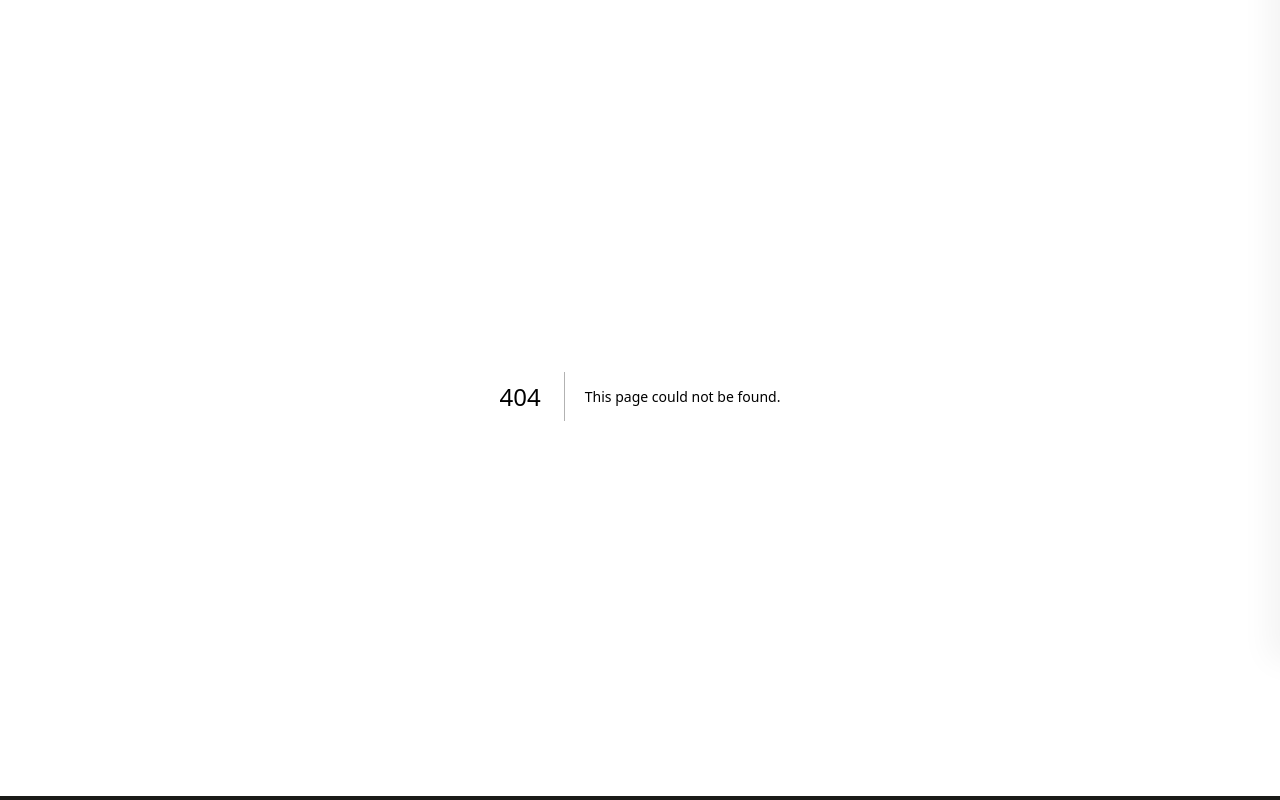
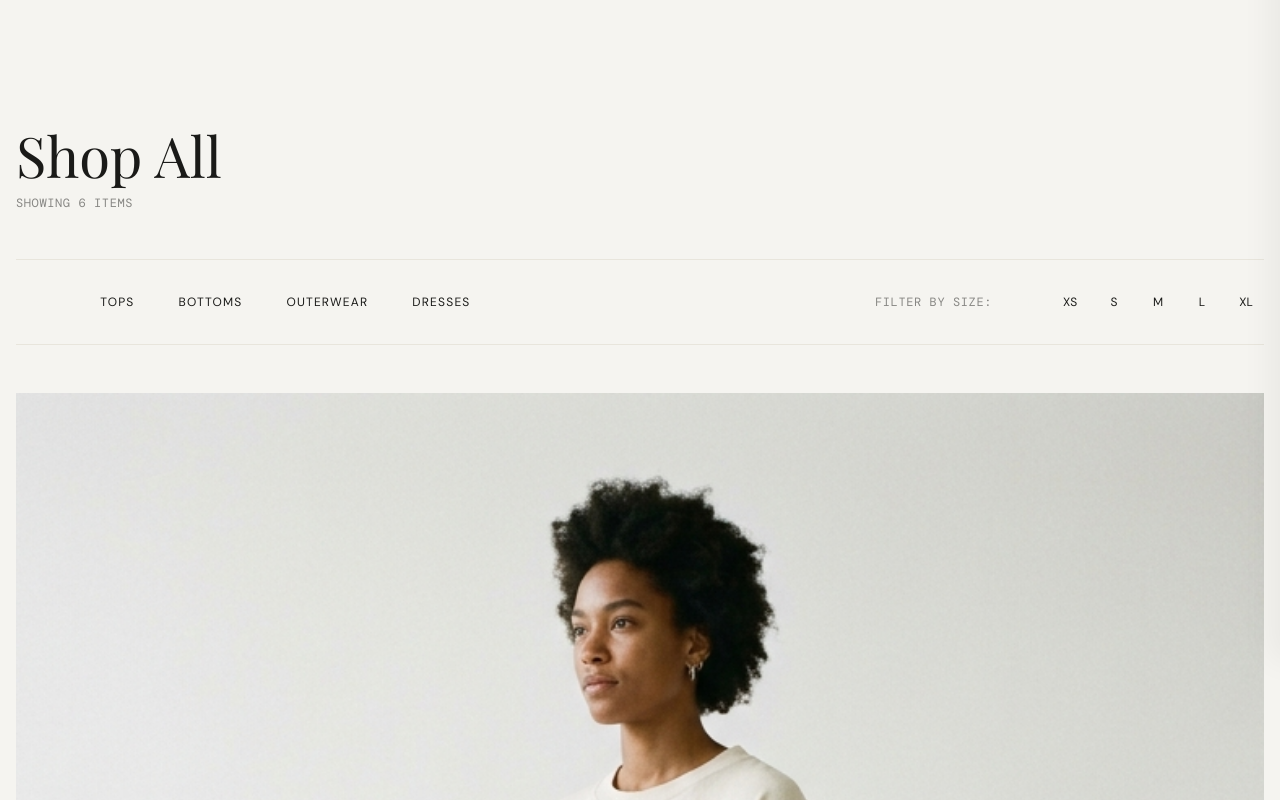
Before and after one commit to adeyemo-taiwo-m/ATM-Wears, a Next.js app: page /shop in a window 1280 px wide. Before the commit this address had no page. Shown: the part 140-940 px from the top of the page. Built offline with nearby package versions, Linux system fonts and the light colour scheme; a web font is replaced by a local one.

Commit message:
Implement Shop page with dynamic category and size filtering, Next.js searchParams, and GSAP page transitions

```diff
--- /dev/null
+++ b/src/app/shop/page.tsx
@@ -0,0 +1,176 @@
+'use client';
+
+import React, { useState, useEffect, Suspense } from 'react';
+import { useSearchParams } from 'next/navigation';
+import { PRODUCTS, Product } from '@/data/products';
+import { useCart } from '@/context/CartContext';
+import Link from 'next/link';
+import gsap from 'gsap';
+
+function ShopContent() {
+  const searchParams = useSearchParams();
+  const initialCat = searchParams.get('cat') || 'all';
+
+  const { addToCart } = useCart();
+  const [selectedCat, setSelectedCat] = useState(initialCat);
+  const [selectedSize, setSelectedSize] = useState<string | null>(null);
+  const [filteredProducts, setFilteredProducts] = useState<Product[]>(PRODUCTS);
+
+  // Sync category filter with query parameter if it changes
+  useEffect(() => {
+    const cat = searchParams.get('cat') || 'all';
+    setSelectedCat(cat);
+  }, [searchParams]);
+
+  // Handle filtering logic
+  useEffect(() => {
+    let result = PRODUCTS;
+
+    if (selectedCat !== 'all') {
+      result = result.filter((p) => p.category === selectedCat);
+    }
+
+    if (selectedSize) {
+      result = result.filter((p) => p.sizes.includes(selectedSize));
+    }
+
+    setFilteredProducts(result);
+
+    // Animate in the filtered cards
+    gsap.fromTo(
+      '.shop-product-card',
+      { y: 30, opacity: 0 },
+      { y: 0, opacity: 1, duration: 0.5, stagger: 0.06, ease: 'power3.out' }
+    );
+  }, [selectedCat, selectedSize]);
+
+  const categories = ['all', 'tops', 'bottoms', 'outerwear', 'dresses'];
+  const sizes = ['XS', 'S', 'M', 'L', 'XL'];
+
+  return (
+    <div className="pt-32 pb-24 px-4 max-w-7xl mx-auto min-h-screen">
+      {/* Header */}
+      <header className="mb-12 flex flex-col md:flex-row justify-between items-start md:items-end gap-4">
+        <div>
+          <h1 className="text-4xl font-display font-medium mb-2">Shop All</h1>
+          <p className="font-mono text-xs opacity-50 uppercase tracking-wider">
+            Showing {filteredProducts.length} {filteredProducts.length === 1 ? 'item' : 'items'}
+          </p>
+        </div>
+      </header>
+
+      {/* Filter Bar */}
+      <div className="border-y border-void-bone py-6 mb-12 flex flex-col md:flex-row justify-between gap-6">
+        {/* Category Filters */}
+        <div className="flex flex-wrap gap-3">
+          {categories.map((cat) => (
+            <button
+              key={cat}
+              onClick={() => setSelectedCat(cat)}
+              className={`px-4 py-2 border text-xs uppercase tracking-widest font-mono transition-all duration-300 ${
+                selectedCat === cat
+                  ? 'bg-void-charcoal text-void-white border-void-charcoal'
+                  : 'border-void-ash/40 hover:border-void-charcoal text-void-charcoal'
+              }`}
+            >
+              {cat}
+            </button>
+          ))}
+        </div>
+
+        {/* Size Filters */}
+        <div className="flex items-center gap-4">
+          <span className="font-mono text-xs uppercase opacity-50 tracking-wider">Filter by Size:</span>
+          <div className="flex gap-2">
+            <button
+              onClick={() => setSelectedSize(null)}
+              className={`w-9 h-9 border text-xs font-mono transition-all duration-300 flex items-center justify-center ${
+                selectedSize === null
+                  ? 'bg-void-charcoal text-void-white border-void-charcoal'
+                  : 'border-void-ash/40 hover:border-void-charcoal text-void-charcoal'
+              }`}
+            >
+              All
+            </button>
+            {sizes.map((size) => (
+              <button
+                key={size}
+                onClick={() => setSelectedSize(size)}
+                className={`w-9 h-9 border text-xs font-mono transition-all duration-300 flex items-center justify-center ${
+                  selectedSize === size
+                    ? 'bg-void-charcoal text-void-white border-void-charcoal'
+                    : 'border-void-ash/40 hover:border-void-charcoal text-void-charcoal'
+                }`}
+              >
+                {size}
+              </button>
+            ))}
+          </div>
+        </div>
+      </div>
+
+      {/* Product Grid */}
+      {filteredProducts.length === 0 ? (
+        <div className="text-center py-24 border border-dashed border-void-bone">
+          <p className="font-mono text-sm opacity-50">No products match the selected filters.</p>
+        </div>
+      ) : (
+        <div className="product-grid">
+          {filteredProducts.map((product) => (
+            <article key={product.id} className="product-card shop-product-card">
+              <Link href={`/product/${product.id}`} className="product-card-link">
+                <div className="product-card-media relative aspect-[3/4] overflow-hidden bg-void-bone">
+                  {/* eslint-disable-next-line @next/next/no-img-element */}
+                  <img
+                    src={product.images[0]}
+                    alt={product.name}
+                    className="product-card-img product-card-img--primary absolute inset-0 object-cover w-full h-full"
+                    loading="lazy"
+                  />
+                  {product.images[1] && (
+                    // eslint-disable-next-line @next/next/no-img-element
+                    <img
+                      src={product.images[1]}
+                      alt={`${product.name} hover`}
+                      className="product-card-img product-card-img--hover absolute inset-0 object-cover w-full h-full opacity-0"
+                      loading="lazy"
+                    />
+                  )}
+                  {product.tag && <div className="product-card-tag">{product.tag}</div>}
+                </div>
+                <div className="product-card-info mt-4">
+                  <h3 className="product-card-name text-sm font-body font-normal">{product.name}</h3>
+                  <div className="product-card-bottom flex justify-between items-center mt-2">
+                    <span className="product-card-price font-mono text-sm">₦{product.price.toLocaleString()}</span>
+                  </div>
+                </div>
+              </Link>
+              <button
+                className="product-card-atc"
+                onClick={(e) => {
+                  e.preventDefault();
+                  // Default to first size
+                  addToCart(product, product.sizes[0]);
+                }}
+              >
+                Add to Cart
+              </button>
+            </article>
+          ))}
+        </div>
+      )}
+    </div>
+  );
+}
+
+export default function Shop() {
+  return (
+    <Suspense fallback={
+      <div className="pt-32 pb-24 text-center">
+        <p className="font-mono text-sm opacity-50">Loading shop...</p>
+      </div>
+    }>
+      <ShopContent />
+    </Suspense>
+  );
+}
```
